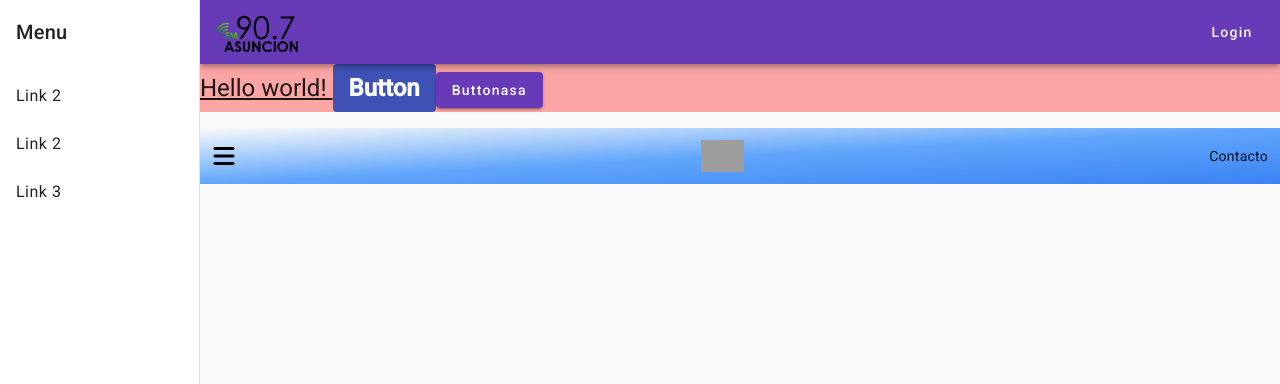
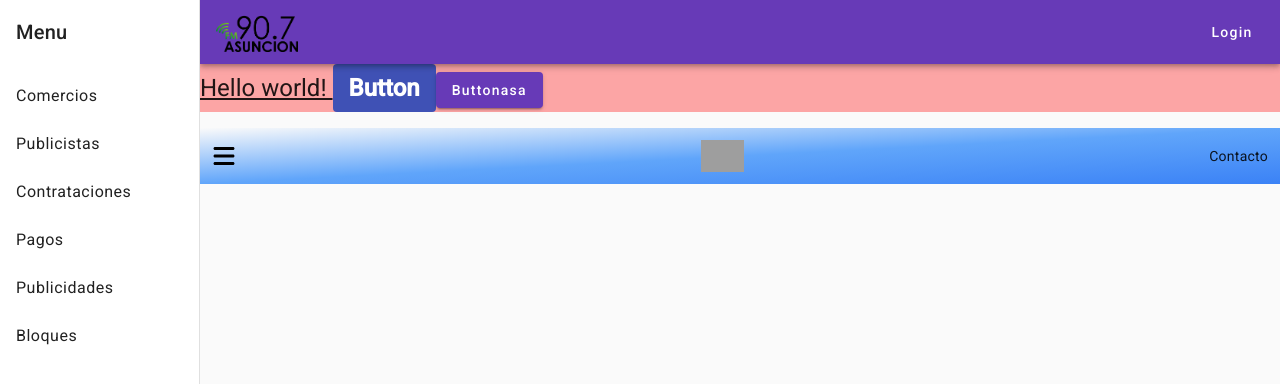
Before and after one commit to victoria-peinado/Desarrollo-Gesti-n-de-Publicidad, an Angular app in the folder Front/Radio/: page / in a window 1280 px wide. Shown: the top 384 px of the page. Built offline with nearby package versions, Linux system fonts and the light colour scheme; grey boxes are pictures that could not be loaded.

Commit message:
opciones del menu cargadas
falta ruting

```diff
--- a/Front/Radio/src/app/main-nav/main-nav.component.html
+++ b/Front/Radio/src/app/main-nav/main-nav.component.html
@@ -7,14 +7,38 @@
     <mat-toolbar  >Menu</mat-toolbar>
     <mat-nav-list >
 
-      <a mat-list-item (click)="toggleDisplay()" href="#">Link 2</a>
-
-          <div *ngIf="!isDisplay" class="flex flex-col  w-full justify-between pl-0 ml-0">
-            <a href="#" class="w-full h-full hover:bg-slate-400 py-2 px-6 ">Link 2</a>
-            <a href="#" class="w-full h-full hover:bg-slate-400 py-2 px-6 ">Link 2</a>
+      <a mat-list-item (click)="toggleDisplayComercios()" routerLink="comercios">Comercios</a>
+          <div *ngIf="!isDisplayComercios" class="flex flex-col  w-full justify-between pl-0 ml-0">
+            <a href="#" class="w-full h-full hover:bg-slate-400 py-2 px-6 ">Alta Comercio </a>
+            <a href="#" class="w-full h-full hover:bg-slate-400 py-2 px-6 ">Actualización Comercio</a>
           </div>
-      <a mat-list-item href="#">Link 2</a>
-      <a mat-list-item href="#">Link 3</a>
+      <a mat-list-item (click)="toggleDisplayPublicistas()">Publicistas</a>
+          <div *ngIf="!isDisplayPublicistas" class="flex flex-col  w-full justify-between pl-0 ml-0">
+            <a href="#" class="w-full h-full hover:bg-slate-400 py-2 px-6 ">Alta Publicista</a>
+            <a href="#" class="w-full h-full hover:bg-slate-400 py-2 px-6 ">Liquidación a Publicistas</a>
+            <a href="#" class="w-full h-full hover:bg-slate-400 py-2 px-6 ">Listado Liquidaciones </a>
+            <a href="#" class="w-full h-full hover:bg-slate-400 py-2 px-6 ">Registro de Pago</a>
+            <a href="#" class="w-full h-full hover:bg-slate-400 py-2 px-6 ">Actualización Publicista</a>
+          </div>
+      <a mat-list-item (click)="toggleDisplayContrataciones()">Contrataciones</a>
+          <div *ngIf="!isDisplayContrataciones" class="flex flex-col  w-full justify-between pl-0 ml-0">
+            <a href="#" class="w-full h-full hover:bg-slate-400 py-2 px-6 ">Alta Contratación</a>
+            <a href="#" class="w-full h-full hover:bg-slate-400 py-2 px-6 ">Actualización Contratación</a>
+          </div>
+      <a mat-list-item (click)="toggleDisplayPagos()">Pagos</a>
+          <div *ngIf="!isDisplayPagos" class="flex flex-col  w-full justify-between pl-0 ml-0">
+            <a href="#" class="w-full h-full hover:bg-slate-400 py-2 px-6 ">Registro de Pago</a>
+            <a href="#" class="w-full h-full hover:bg-slate-400 py-2 px-6 ">Informe Falta de Pago</a>
+          </div>
+      <a mat-list-item (click)="toggleDisplayPublicidades()">Publicidades</a>
+          <div *ngIf="!isDisplayPublicidades" class="flex flex-col  w-full justify-between pl-0 ml-0">
+            <a href="#" class="w-full h-full hover:bg-slate-400 py-2 px-6 ">Emisión Ordenes</a>
+            <a href="#" class="w-full h-full hover:bg-slate-400 py-2 px-6 ">Listado Publicitario</a>
+          </div>
+      <a mat-list-item (click)="toggleDisplayBloques()">Bloques</a>
+          <div *ngIf="!isDisplayBloques" class="flex flex-col  w-full justify-between pl-0 ml-0">
+            <a href="#" class="w-full h-full hover:bg-slate-400 py-2 px-6 ">Actualización Spot</a>
+          </div>
     </mat-nav-list>
   </mat-sidenav>
   <mat-sidenav-content >
@@ -31,8 +55,8 @@
         <img src="../../assets/logo.png" class="h-10 w-30 mr-2" alt="Logo">
       </div>
       <span class="flex-1"></span>
-      <mat-icon *ngIf="isLoggedIn === true">account_circle</mat-icon>
-      <a mat-button *ngIf="isLoggedIn === false" routerLink="/login">Login</a>
+      <mat-icon routerLink="logOut" *ngIf="isLoggedIn === true">account_circle</mat-icon>
+      <a mat-button routerLink="login" *ngIf="isLoggedIn === false" routerLink="/login">Login</a>
 
     </mat-toolbar>
     <!-- Add Content Here -->
--- a/Front/Radio/src/app/main-nav/main-nav.component.ts
+++ b/Front/Radio/src/app/main-nav/main-nav.component.ts
@@ -18,9 +18,29 @@ export class MainNavComponent {
       shareReplay()
     );
 
-  isDisplay= true;
-  toggleDisplay(){
-    this.isDisplay = !this.isDisplay;
+  isDisplayComercios= true;
+  isDisplayPublicistas= true;
+  isDisplayContrataciones= true;
+  isDisplayPagos= true;
+  isDisplayPublicidades= true;
+  isDisplayBloques= true;
+  toggleDisplayComercios(){
+    this.isDisplayComercios = !this.isDisplayComercios;
+  }
+  toggleDisplayPublicistas(){
+    this.isDisplayPublicistas = !this.isDisplayPublicistas;
+  }
+  toggleDisplayContrataciones(){
+    this.isDisplayContrataciones = !this.isDisplayContrataciones;
+  }
+  toggleDisplayPagos(){
+    this.isDisplayPagos = !this.isDisplayPagos;
+  }
+  toggleDisplayPublicidades(){
+    this.isDisplayPublicidades = !this.isDisplayPublicidades;
+  }
+  toggleDisplayBloques(){
+    this.isDisplayBloques = !this.isDisplayBloques;
   }
   isLoggedIn= false;
 }
```
